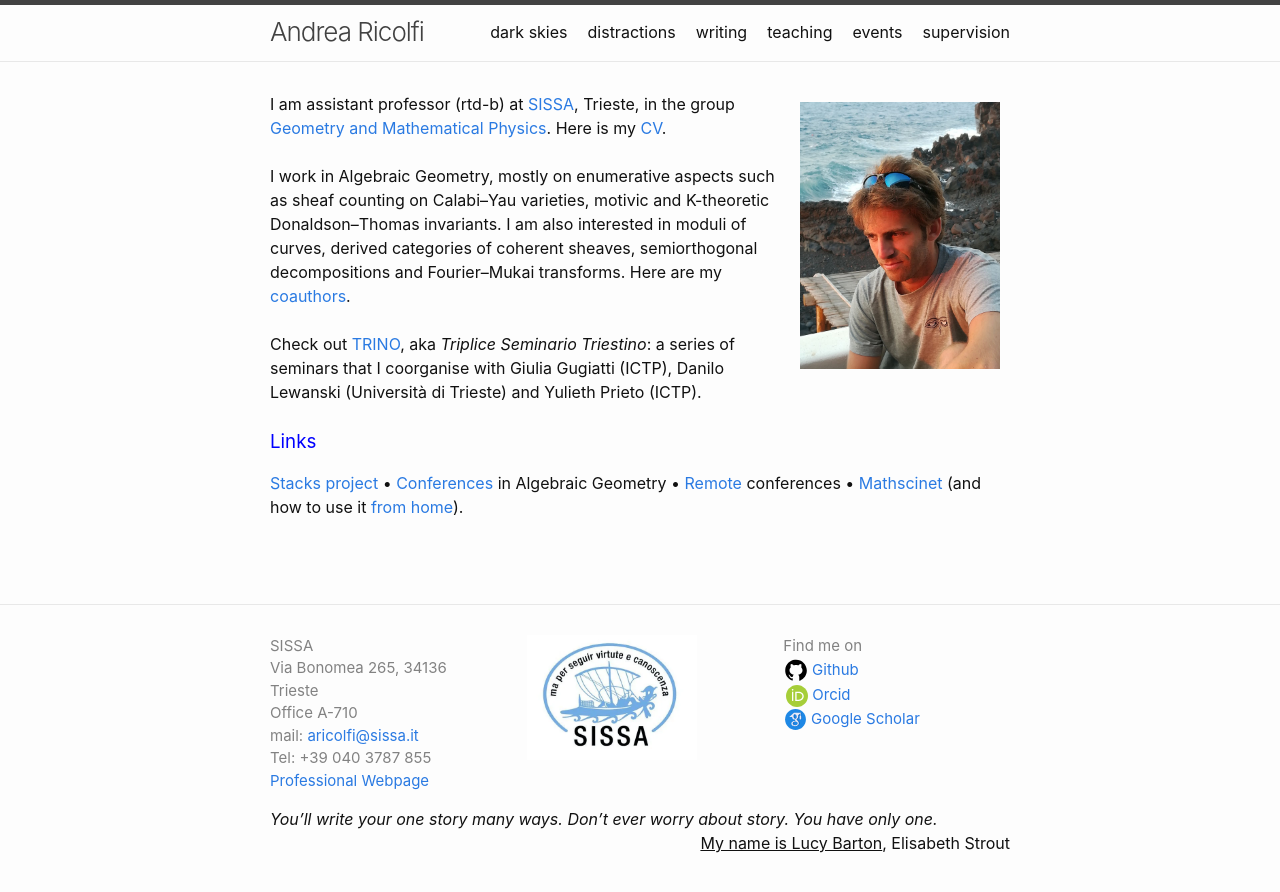
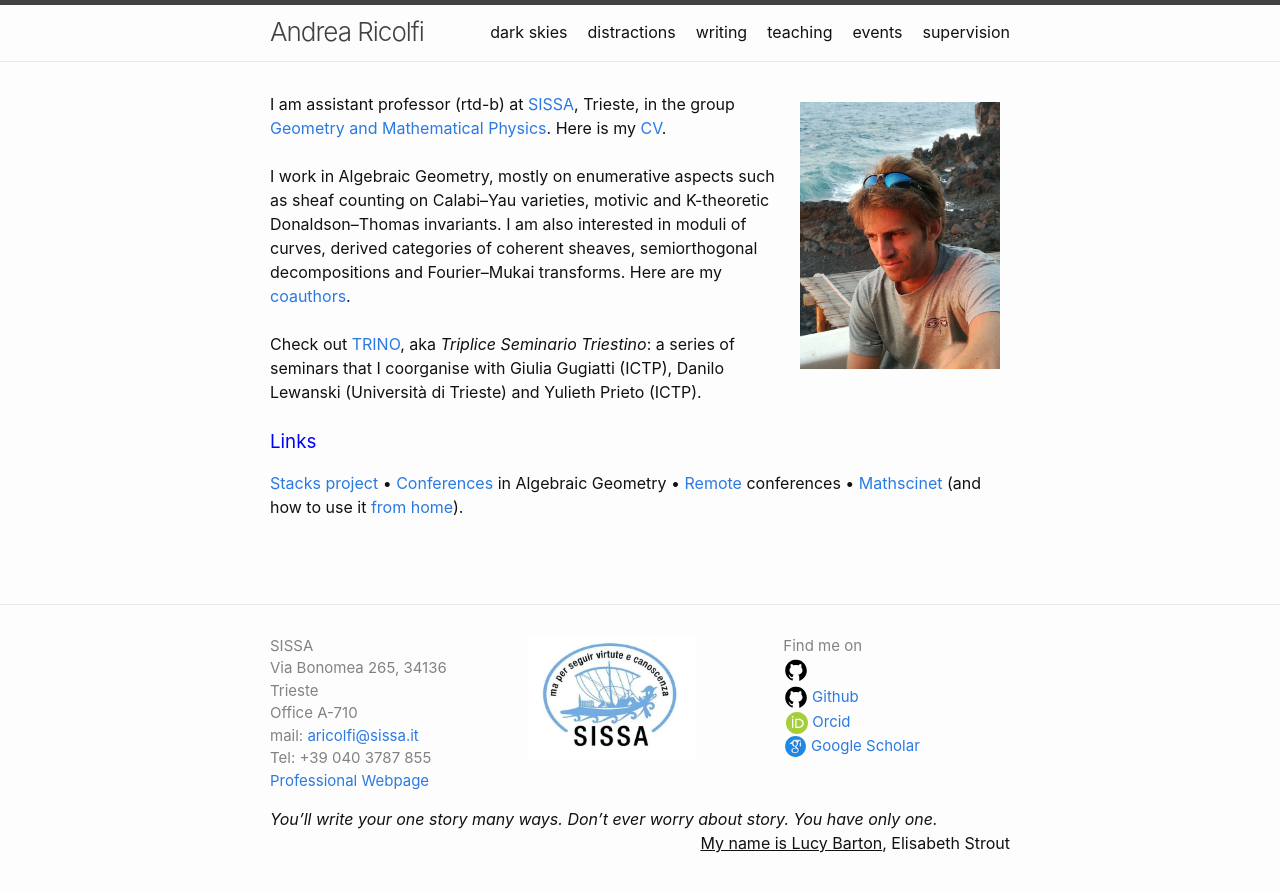
Before and after one commit to atricolfi/aricolfi.github.io, a Jekyll site: the page built from index.html, in a window 1280 px wide. Shown: the top 892 px of the page. Built offline with Jekyll 4.4.1, drawn with Linux system fonts in a browser that asks for light colours.

Commit message:
Update footer.html

```diff
--- a/_includes/footer.html
+++ b/_includes/footer.html
@@ -17,6 +17,7 @@
 
            <div class="footer-col footer-col-1">
           Find me on <br>
+     <a href="https://github.com/aricolfi"><img src="/MATHS/icon-github.svg" width="26px" height="27px"> <br>
 <img src="/MATHS/icon-github.svg" width="26px" height="27px"><a href="https://github.com/aricolfi">&thinsp;Github</a> <br>
 &thinsp;<img src="/MATHS/icon-orcid.svg" width="22px" height="22px">&nbsp<a href="https://orcid.org/0000-0002-8172-2026">Orcid</a> <br>
 <img src="/MATHS/icon-scholar.svg" width="25px" height="25px"><a href="https://scholar.google.com/citations?user=bGunzxQAAAAJ&hl=en">&thinsp;Google Scholar</a>
```
